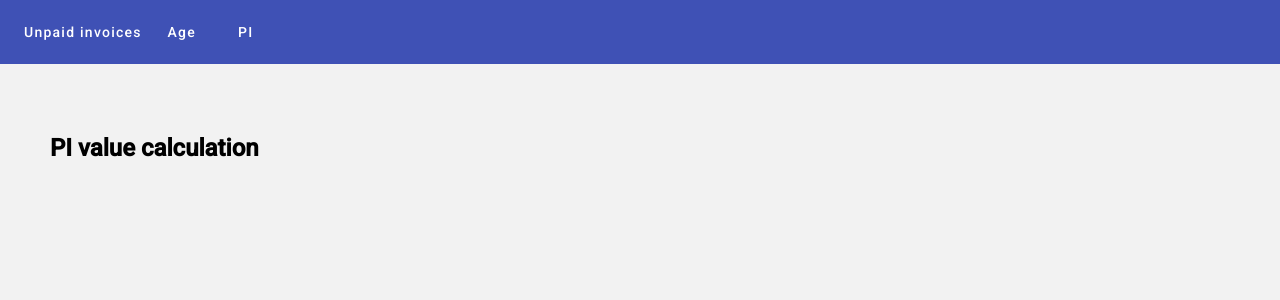
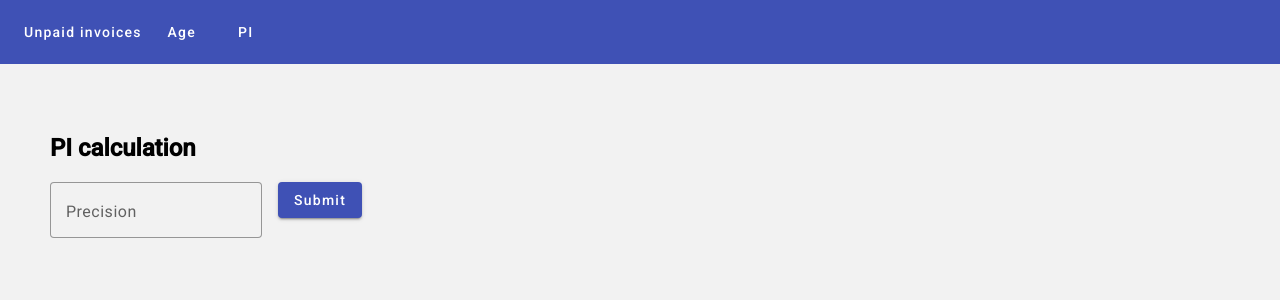
Before and after one commit to tomasba/oraui, an Angular app: page /pi in a window 1280 px wide. Shown: the top 300 px of the page. Built offline with nearby package versions, Linux system fonts and the light colour scheme; no server answers.

Commit message:
pi component re-calculate

```diff
--- a/src/app/pi/pi/pi.component.html
+++ b/src/app/pi/pi/pi.component.html
@@ -1,7 +1,43 @@
 <div class="container">
-  <h2>PI value calculation</h2>
+  <h2>PI calculation</h2>
+
+  <div>
+    <form [formGroup]="form" (ngSubmit)="onSubmit()">
+      <div class="row">
+
+        <div class="input-column">
+          <mat-form-field appearance="outline">
+            <mat-label>Precision</mat-label>
+            <input
+              matInput
+              type="number"
+              inputmode="numeric"
+              min="1"
+              max="30"
+              step="1"
+              [formControl]="pi"
+            />
+
+<!--            <mat-hint>Enter a whole number between 1 and 30</mat-hint>-->
+
+            <ng-container *ngIf="pi.invalid">
+              <mat-error *ngIf="pi.hasError('pattern')">
+                Only whole numbers are allowed
+              </mat-error>
+              <mat-error *ngIf="pi.hasError('min')">Precision must be at least 1</mat-error>
+              <mat-error *ngIf="pi.hasError('max')">Precision must be at most 30</mat-error>
+            </ng-container>
+          </mat-form-field>
+        </div>
+
+        <button mat-raised-button color="primary" type="submit">Submit</button>
+      </div>
+    </form>
+  </div>
 
   <div *ngIf="this.result()">
+    <h3>PI last calculation iterations</h3>
+
     <table mat-table [dataSource]="this.result()!.iterations" class="mat-elevation-z8">
       <ng-container matColumnDef="iteration">
         <th mat-header-cell *matHeaderCellDef>Iteration</th>
@@ -17,7 +53,9 @@
       </ng-container>
       <ng-container matColumnDef="runningSum">
         <th mat-header-cell *matHeaderCellDef>Running PI</th>
-        <td mat-cell *matCellDef="let pi">{{ pi.runningSum }}</td>
+        <td mat-cell *matCellDef="let pi" [class.final-pi-value]="pi.isFinal">
+          {{ pi.runningSum }}
+        </td>
       </ng-container>
       <ng-container matColumnDef="isFinal">
         <th mat-header-cell *matHeaderCellDef>Final</th>
--- a/src/app/pi/pi/pi.component.ts
+++ b/src/app/pi/pi/pi.component.ts
@@ -1,9 +1,8 @@
 import {Component, OnInit, signal} from '@angular/core';
 import {PiBbpIterationResult} from "../../models/pi-bbp-iteration-result";
 import {PiService} from "../pi.service";
-import {FormControl, Validators} from "@angular/forms";
+import {FormControl, FormGroup, Validators} from "@angular/forms";
 import {HttpErrorResponse} from "@angular/common/http";
-import {PiBbpIterationDto} from "../../models/pi-bbp-iteration-dto";
 
 @Component({
   selector: 'app-pi',
@@ -12,6 +11,7 @@ import {PiBbpIterationDto} from "../../models/pi-bbp-iteration-dto";
 })
 export class PiComponent implements OnInit {
 
+  newPrecision = signal<number | null>(null);
   result = signal<PiBbpIterationResult | null>(null);
   error = signal<string | null>(null);
 
@@ -23,21 +23,36 @@ export class PiComponent implements OnInit {
   ngOnInit(): void {
     this.piService.findLastPiCalculation().subscribe(piResult => {
       this.result.set(piResult);
-
     });
   }
 
   readonly pi = new FormControl<number | null>(null, {
     validators: [
-      Validators.required,
       Validators.min(1),
       Validators.max(30),
       Validators.pattern(/^\d+$/),
     ],
   });
 
+  readonly form = new FormGroup({
+    pi: this.pi,
+  });
 
-  onCalculate(): void {
+  // onInput(): void {
+  //   if (this.pi.invalid || !this.pi.value) {
+  //     this.result.set(null);
+  //   } else {
+  //     this.submit();
+  //   }
+  // }
+
+  onSubmit(): void {
+
+    if (this.form.invalid) {
+      this.form.markAllAsTouched();
+      return;
+    }
+
     this.error.set(null);
     this.piService.calculatePi(this.pi.value!).subscribe({
       next: (res) => this.result.set(res),
@@ -46,6 +61,7 @@ export class PiComponent implements OnInit {
         this.error.set(err.error?.message ?? `Request failed (${err.status})`);
       },
     });
+
   }
 
 }
--- a/src/styles.css
+++ b/src/styles.css
@@ -32,3 +32,7 @@ body {
   flex-direction: column;
   gap: 12px; /* vertical space between input and button */
 }
+
+.final-pi-value {
+  font-weight: bold;
+}
```
Also changed, not shown: src/app/pi/pi.module.ts (+10 -1 lines).
